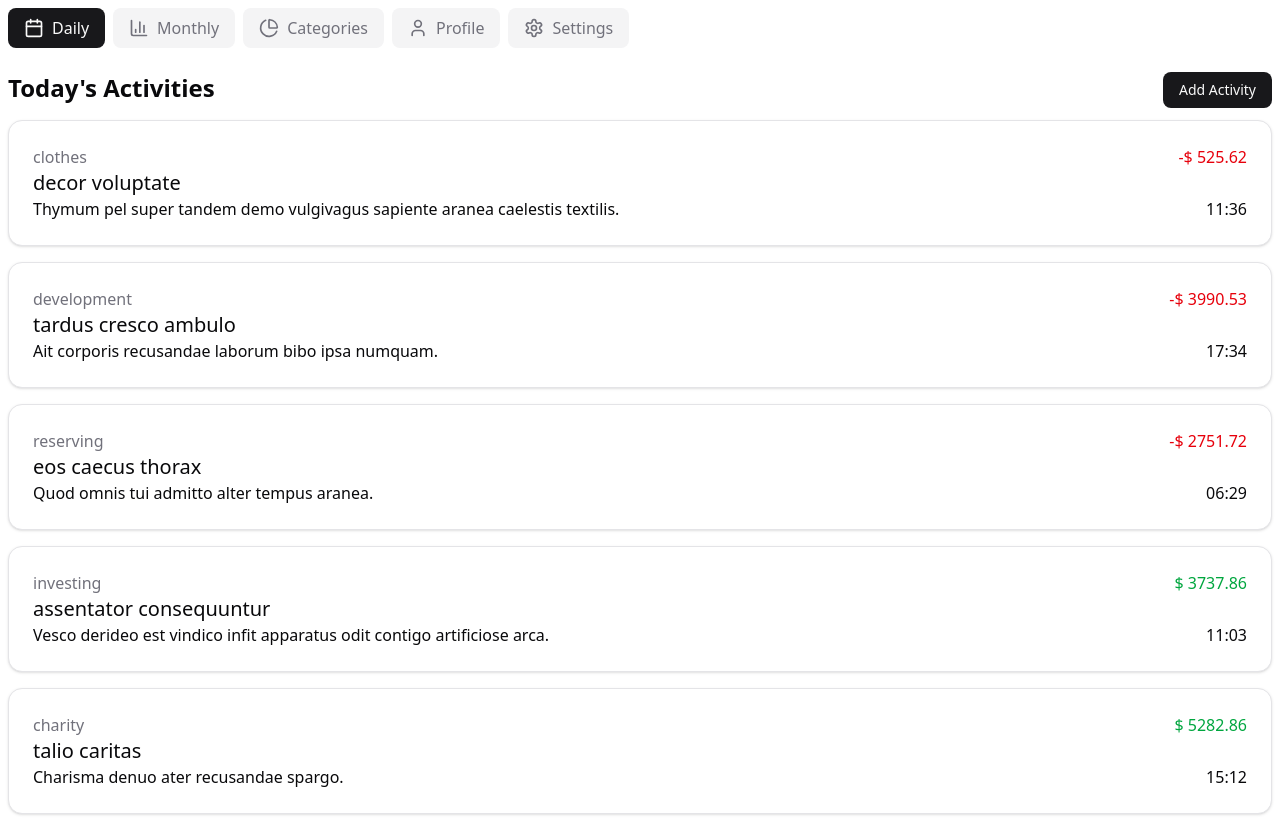
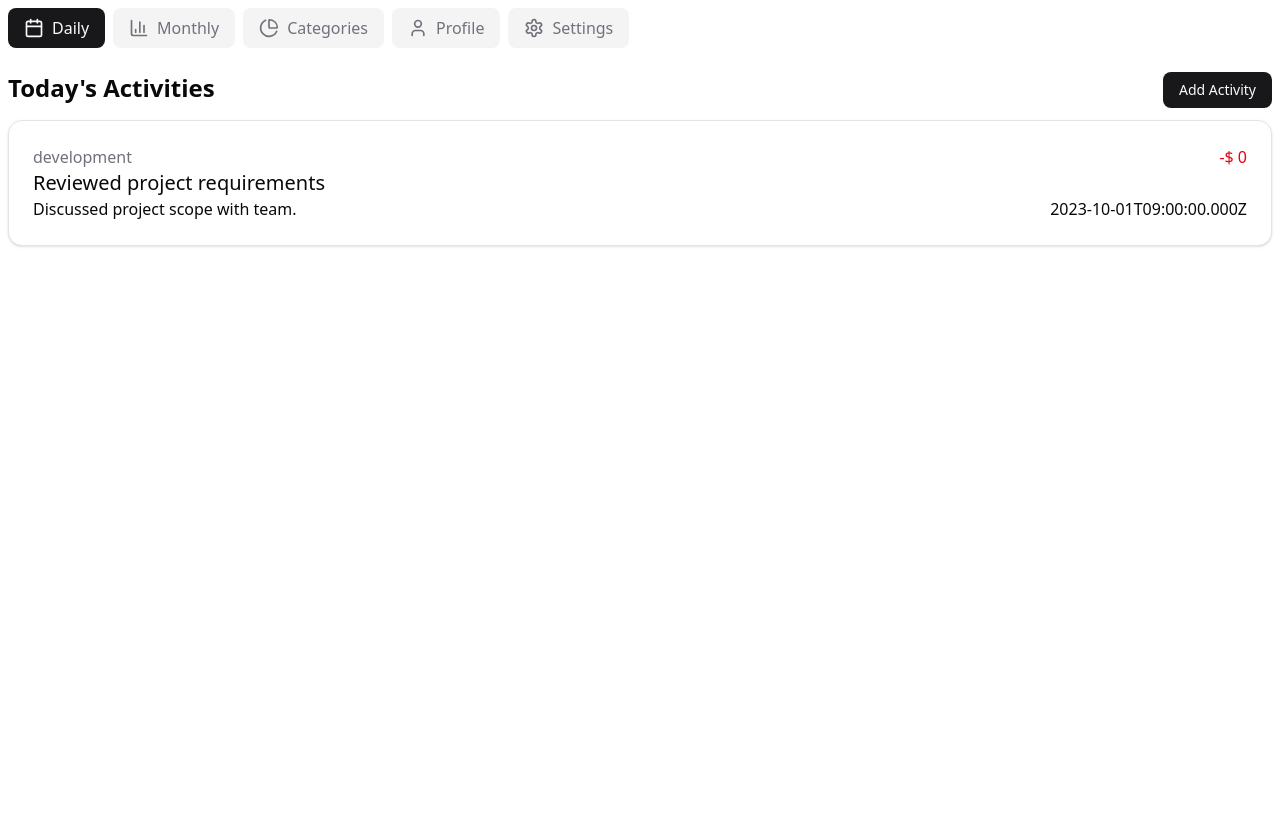
Before and after one commit to vberkoz/fintime, a React (Vite) app: page / in a window 1280 px wide. After the commit the page ends 800 px from the top, so only its background shows below. Built offline with nearby package versions, Linux system fonts and the light colour scheme.

Commit message:
add activity hook

```diff
--- a/src/features/activity/components/ActivityForm.tsx
+++ b/src/features/activity/components/ActivityForm.tsx
@@ -1,5 +1,4 @@
 import { useForm, type AnyFieldApi } from "@tanstack/react-form"
-import { z } from "zod"
 
 import { Select, SelectContent, SelectItem, SelectTrigger, SelectValue } from "@/components/ui/select"
 import { RadioGroup, RadioGroupItem } from "@/components/ui/radio-group"
@@ -8,6 +7,7 @@ import { Button } from "@/components/ui/button"
 import { Input } from "@/components/ui/input"
 import { Label } from "@/components/ui/label"
 import { getLocalISOStringWithoutSeconds } from "@/lib/utils"
+import { ActivitySchema } from "../types"
 
 const FieldInfo = ({ field }: { field: AnyFieldApi }) => {
   return (
@@ -36,16 +36,6 @@ const ACTIVITY_CATEGORIES = [
   "household",
 ]
 
-const ZodSchema = z.object({
-  activityCategory: z.string().min(1, 'Please select an option'),
-  activityName: z.string().min(2, 'You must have a length of at least 2'),
-  fundsDirection: z.string(),
-  fundsAmount: z.string(),
-  beginDate: z.string(),
-  endDate: z.string(),
-  activityNotes: z.string(),
-})
-
 export const ActivityForm = ({ closeDialog }: { closeDialog: () => void }) => {
   const form = useForm({
     defaultValues: {
@@ -58,7 +48,7 @@ export const ActivityForm = ({ closeDialog }: { closeDialog: () => void }) => {
       activityNotes: '',
     },
     validators: {
-      onSubmit: ZodSchema,
+      onSubmit: ActivitySchema,
     },
     onSubmit: async ({ value }) => {
       // Do something with form data
--- a/src/features/activity/components/ActivityList.tsx
+++ b/src/features/activity/components/ActivityList.tsx
@@ -1,48 +1,8 @@
-import React from "react";
-import { z } from "zod";
+
 import { useReactTable, getCoreRowModel, createColumnHelper, type TableOptions } from "@tanstack/react-table";
 import { Card, CardContent } from "@/components/ui/card";
-import { faker } from "@faker-js/faker";
-
-// Define Zod schema
-const ZodSchema = z.object({
-  activityCategory: z.string().min(1, "Please select an option"),
-  activityName: z.string().min(2, "You must have a length of at least 2"),
-  fundsDirection: z.string(),
-  fundsAmount: z.string(),
-  beginDate: z.string(),
-  endDate: z.string(),
-  activityNotes: z.string(),
-});
-
-type Activity = z.infer<typeof ZodSchema>;
-
-// Generate mock data
-const generateFakeData = (): Activity[] => {
-  return Array.from({ length: 5 }, () => ({
-    activityCategory: faker.helpers.arrayElement([
-      "development",
-      "investing",
-      "reserving",
-      "service",
-      "utilities",
-      "charity",
-      "health",
-      "travel",
-      "food",
-      "wants",
-      "clothes",
-      "education",
-      "household"
-    ]),
-    activityName: faker.lorem.words({ min: 1, max: 3 }),
-    fundsDirection: faker.helpers.arrayElement(["inbound", "outbound"]),
-    fundsAmount: faker.finance.amount({ min: 100, max: 10000, dec: 2 }),
-    beginDate: faker.date.past().toISOString().slice(11, 16),
-    endDate: faker.date.future().toISOString().slice(11, 16),
-    activityNotes: faker.lorem.sentence(),
-  }));
-};
+import { useActivities } from "../hooks/useActivities";
+import type { Activity } from "../types";
 
 const columnHelper = createColumnHelper<Activity>();
 
@@ -78,18 +38,18 @@ const columns = [
 ];
 
 export default function ActivityTable() {
-  const data = React.useMemo(() => generateFakeData(), []);
+  const { data: activities, isLoading } = useActivities();
   const table = useReactTable({
-    data,
+    data: activities || [],
     columns,
     getCoreRowModel: getCoreRowModel(),
   } as TableOptions<Activity>);
 
+  if (isLoading) "Loading..."
+
   return (
     <div className="w-full space-y-4">
-      {table.getRowModel().rows.map((row) => {
-        console.log(row.getVisibleCells())
-        return (
+      {table.getRowModel().rows.map((row) => (
         <Card
           key={row.id}
           className="w-full"
@@ -110,7 +70,7 @@ export default function ActivityTable() {
           </CardContent>
         </Card>
       )
-      })}
+      )}
     </div>
   );
 }
--- /dev/null
+++ b/src/features/activity/hooks/useActivities.ts
@@ -0,0 +1,6 @@
+import { useQuery } from "@tanstack/react-query";
+import { fetchActivities } from "../services/activityService";
+
+export const useActivities = () => {
+  return useQuery({ queryKey: ['activities'], queryFn: fetchActivities });
+};
--- /dev/null
+++ b/src/features/activity/services/activityService.ts
@@ -0,0 +1,17 @@
+import type { Activity } from "../types";
+
+export const fetchActivities = async (): Promise<Activity[]> => {
+  const response = [
+    {
+      activityCategory: "development",
+      activityName: "Reviewed project requirements",
+      fundsDirection: "outbound",
+      fundsAmount: "0",
+      beginDate: "2023-10-01T09:00:00.000Z",
+      endDate: "2023-10-01T09:30:00.000Z",
+      activityNotes: "Discussed project scope with team.",
+    }
+  ]
+
+  return response
+}
--- a/src/features/activity/types.ts
+++ b/src/features/activity/types.ts
@@ -1,3 +1,5 @@
+import { z } from "zod"
+
 export type Event = {
   name: string;
   category: string;
@@ -7,3 +9,15 @@ export type Event = {
   endDate: string;
   notes: string;
 }
+
+export const ActivitySchema = z.object({
+  activityCategory: z.string().min(1, 'Please select an option'),
+  activityName: z.string().min(2, 'You must have a length of at least 2'),
+  fundsDirection: z.string(),
+  fundsAmount: z.string(),
+  beginDate: z.string(),
+  endDate: z.string(),
+  activityNotes: z.string(),
+})
+
+export type Activity = z.infer<typeof ActivitySchema>;
```
Lines whose indentation alone changed are shown as unchanged.
